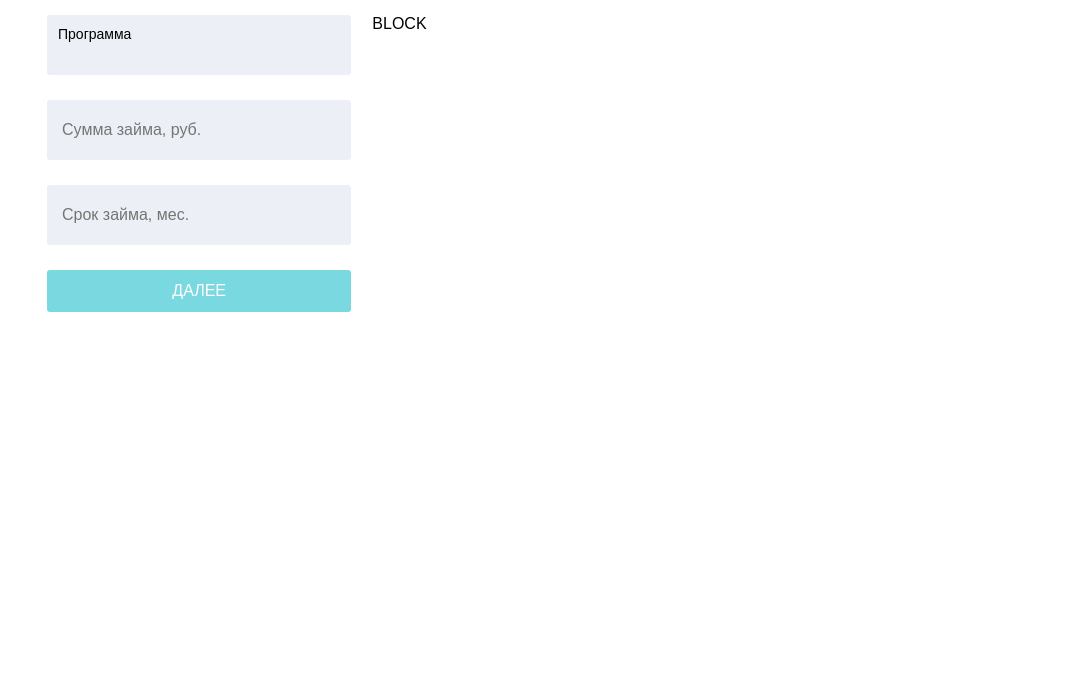
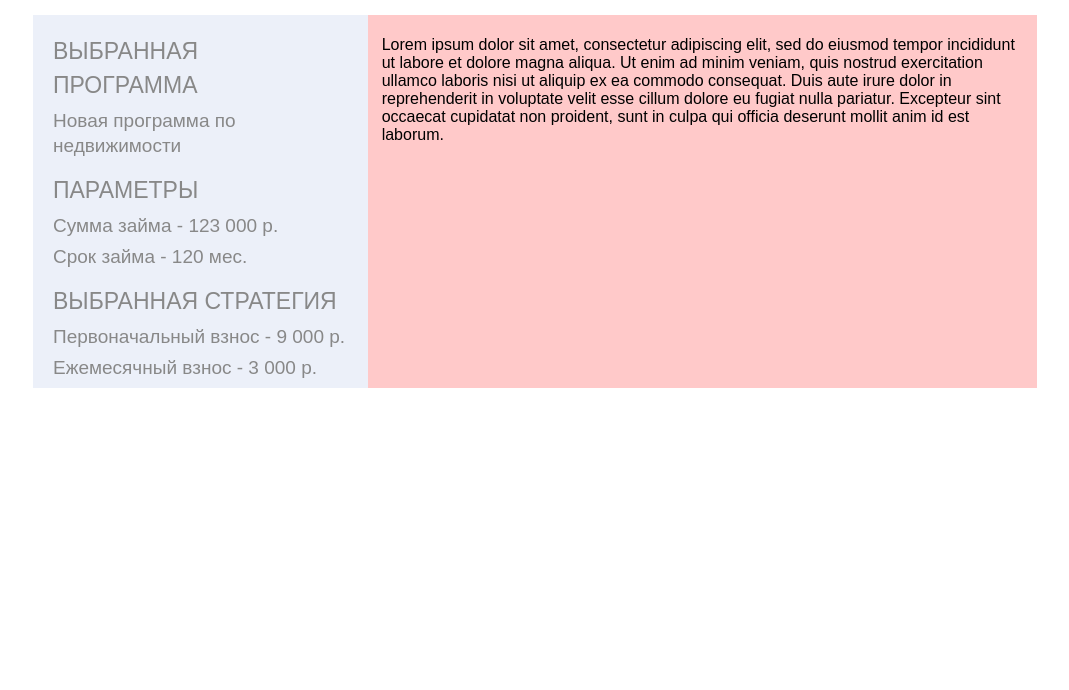
Before and after one commit to topus009/credit, a React app: page / in a window 1280 px wide. Shown: the part 110-800 px from the top of the page, without its empty margins (105-1174 px from the left). Built offline with nearby package versions, Linux system fonts and the light colour scheme.

Commit message:
03 - side 2 & content 1/2

```diff
--- /dev/null
+++ b/src/components/Content.js
@@ -0,0 +1,31 @@
+import React from 'react';
+import Content1 from './Content/Content1';
+import Content2 from './Content/Content2';
+// import Content3 from './Content/Content3';
+
+const Content = (props) => {
+  const {
+    step,
+  } = props;
+
+  return (
+    <div className='content'>
+      {
+        (() => {
+          switch (step) {
+            case 1:
+              return <Content1 />;
+            case 2:
+              return <Content2 />;
+            // case 3:
+            //   return <SideStep3 />;
+            default:
+              return null;
+          }
+      })()
+      }
+    </div>
+  )
+};
+
+export default Content;
--- /dev/null
+++ b/src/components/Content/Content1.js
@@ -0,0 +1,16 @@
+import React from 'react';
+
+const Content1 = () => {
+  return (
+    <div className='content_1'>
+      <div>
+        Lorem ipsum dolor sit amet, consectetur adipiscing elit, sed do eiusmod tempor incididunt ut labore et dolore magna aliqua. Ut enim ad minim veniam, quis nostrud exercitation ullamco laboris nisi ut aliquip ex ea commodo consequat. Duis aute irure dolor in reprehenderit in voluptate velit esse cillum dolore eu fugiat nulla pariatur. Excepteur sint occaecat cupidatat non proident, sunt in culpa qui officia deserunt mollit anim id est laborum.
+      </div>
+      <div>
+        Lorem ipsum dolor sit amet, consectetur adipiscing elit, sed do eiusmod tempor incididunt ut labore et dolore magna aliqua. Ut enim ad minim veniam, quis nostrud exercitation ullamco laboris nisi ut aliquip ex ea commodo consequat. Duis aute irure dolor in reprehenderit in voluptate velit esse cillum dolore eu fugiat nulla pariatur. Excepteur sint occaecat cupidatat non proident, sunt in culpa qui officia deserunt mollit anim id est laborum.
+      </div>
+    </div>
+  )
+};
+
+export default Content1;
--- /dev/null
+++ b/src/components/Content/Content2.js
@@ -0,0 +1,13 @@
+import React from 'react';
+
+const Content2 = () => {
+  return (
+    <div className='content_2'>
+      <div>
+        Lorem ipsum dolor sit amet, consectetur adipiscing elit, sed do eiusmod tempor incididunt ut labore et dolore magna aliqua. Ut enim ad minim veniam, quis nostrud exercitation ullamco laboris nisi ut aliquip ex ea commodo consequat. Duis aute irure dolor in reprehenderit in voluptate velit esse cillum dolore eu fugiat nulla pariatur. Excepteur sint occaecat cupidatat non proident, sunt in culpa qui officia deserunt mollit anim id est laborum.
+      </div>
+    </div>
+  )
+};
+
+export default Content2;
--- a/src/components/SideSteps/SideStep2.js
+++ b/src/components/SideSteps/SideStep2.js
@@ -5,9 +5,24 @@ const SideStep2 = (props) => {
   //   check_step_1,
   // } = props;
 
+  let price = '123 000';
+  let time = 120;
+  let pay_first = '9 000';
+  let pay_per_month = '3 000';
+
   return (
     <div className='side_step_2'>
-     12345
+      <div className='step2_title'>выбранная программа
+        <div className='step2_text'>Новая программа по недвижимости</div>
+      </div>
+      <div className='step2_title'>параметры
+        <div className='step2_text'>{`Сумма займа - ${price} р.`}</div>
+        <div className='step2_text'>{`Срок займа - ${time} мес.`}</div>
+      </div>
+      <div className='step2_title'>выбранная стратегия
+        <div className='step2_text'>{`Первоначальный взнос - ${pay_first} р.`}</div>
+        <div className='step2_text'>{`Ежемесячный взнос - ${pay_per_month} р.`}</div>
+      </div>
     </div>
   )
 };
--- a/src/containers/App.js
+++ b/src/containers/App.js
@@ -4,6 +4,7 @@ import {connect} from 'react-redux';
 import Header from '../components/Header';
 import SideBar from '../components/SideBar';
 import * as appActionsTypes from '../actions/AppActions';
+import Content from '../components/Content';
 
 class App extends Component {
   constructor(props) {
@@ -36,7 +37,9 @@ class App extends Component {
             step={step}
             check_step_1={check_step_1}
           />
-          <div className='content'>BLOCK</div>
+          <Content
+            step={step}
+          />
         </div>
       </div>
     )
--- a/src/helpers/check_step_1.js
+++ b/src/helpers/check_step_1.js
@@ -1,6 +1,6 @@
 const check_step_1 = (select,price,time) => {
   let valid = false;
-  if ((select || price || time) === '') valid = true;
+  if (select !== '' && price !== '' && time !== '') valid = true;
   return valid;
 }
 
--- a/src/reducers/app.js
+++ b/src/reducers/app.js
@@ -7,7 +7,7 @@ import {
 import check_step_1 from '../helpers/check_step_1';
 
 const initialState = {
-  step: 1,
+  step: 2,
   input: {
     visible: false,
     text: '',
--- a/src/reuse/Input.js
+++ b/src/reuse/Input.js
@@ -26,7 +26,6 @@ class Input extends Component {
       credit,
       InputActions,
     } = this.props;
-    console.warn(credit);
     // const {
     //   price,
     //   time,
--- a/src/styles/content.css
+++ b/src/styles/content.css
@@ -1,3 +1,13 @@
 .content {
-  /* flex-grow: 2; */
+  background: #FFC9C9;
+  padding: 21px 14px;
 }
+
+.content .content_1 {
+  font-size: 15px;
+  line-height: 19px;
+}
+
+.content .content_1 div:first-child {
+  margin-bottom: 19px;
+}
--- a/src/styles/global.css
+++ b/src/styles/global.css
@@ -6,14 +6,14 @@ body {
 
 #root {
   box-sizing: border-box;
-  width: 1066px;
+  width: 1044px;
   height: 460px;
   margin: 0 auto;
-  padding: 14px 30px;
+  padding: 14px 20px;
 }
 
 .wrapper {
-  padding: 20px 15px;
+  padding: 20px 0;
   display: grid;
   grid-template-columns: 1fr 2fr;
 }
--- a/src/styles/sidebar.css
+++ b/src/styles/sidebar.css
@@ -1,10 +1,10 @@
 .side_bar {
-  /* flex-grow: 0.5; */
+  /* padding: 0 14px; */
 }
 
 .side_bar .side_step_1 {
-  width: calc(100% - 21px);
-  height: 300px;
+  width: calc(100% - 28px);
+  margin: 0 auto;
 }
 
 .side_bar .side_step_1 .select,
@@ -14,13 +14,44 @@
 
 /* ============================= */
 .side_bar .side_step_2 {
-  background-color: #E9EEF8;
-  width: calc(100% - 14px);
-  height: 500px;
+  width: calc(100% - 40px);
+  padding: 19px 20px;
+  background-color: #ECF0F9;
+  color: #888888;
 }
+
+.side_bar .side_step_2 .step2_title {
+  font-size: 23px;
+  text-transform: uppercase;
+  line-height: 34px;
+  margin-bottom: 15px;
+}
+
+.side_bar .side_step_2 .step2_title:last-of-type {
+  margin-bottom: -11px;
+}
+
+.side_bar .side_step_2 .step2_title .step2_text {
+  font-size: 19px;
+  text-transform: none;
+  line-height: 25px;
+  margin-top: 6px;
+}
+
+
+
+
+
+
+
+
+
+
+
+/* ============================= */
 
 .side_bar .side_step_3 {
   background-color: #E9EEF8;
-  width: calc(100% - 14px);
+  width: 100%;
   height: 500px;
 }
```
Also changed, not shown: src/components/Content/Content3.js (added), 1 other file.
